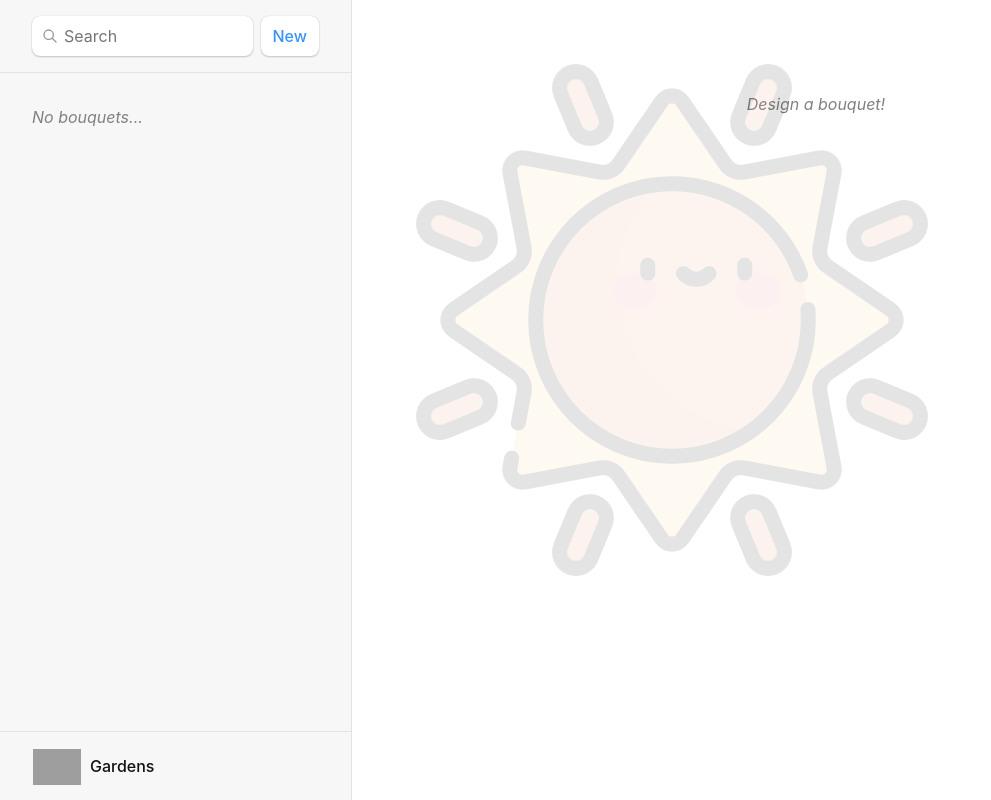
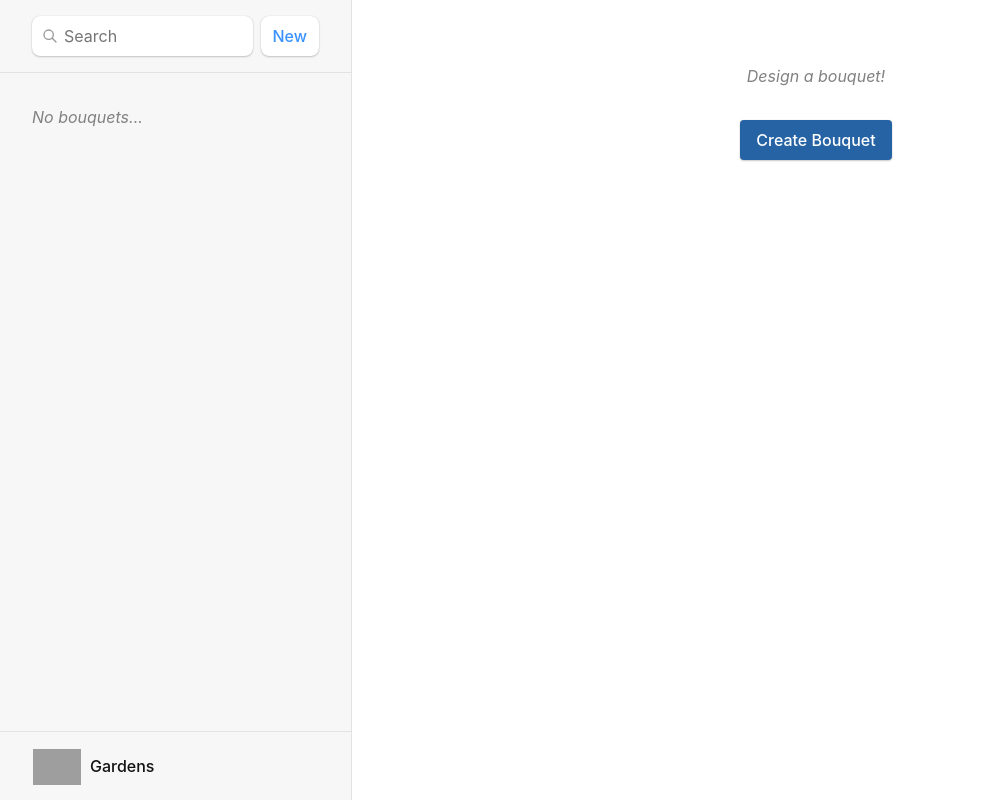
Before and after one commit to nyfz18/Gardens, a React (Vite) app: page / in a window 1280 px wide. Shown: the whole page, without its empty margins (0-991 px from the left). Built offline with nearby package versions, Linux system fonts and the light colour scheme; grey boxes are pictures that could not be loaded.

Commit message:
changed some

```diff
--- a/src/index.css
+++ b/src/index.css
@@ -372,13 +372,19 @@ i {
   color: #121212;
 }
 
-#zero-state:before {
-  display: block;
-  margin-bottom: 0.5rem;
-  content: url('/images/sun.png');
-  width: 20px;
-  height: 20px;
-  opacity: 0.1;
+#zero-state button {
+  margin-top: 1rem;
+  padding: 0.5rem 1rem;
+  font-size: 1rem;
+  cursor: pointer;
+  background-color: #2663a5;
+  color: white;
+  border: none;
+  border-radius: 4px;
+}
+
+#zero-state button:hover {
+  background-color: #0056b3;
 }
 
 #error-page {
--- a/src/routes/index.jsx
+++ b/src/routes/index.jsx
@@ -1,7 +1,14 @@
+import React from 'react';
+
 export default function Index() {
-    return (
-      <p id="zero-state">
+  return (
+    <div id="zero-state">
+      <p>
         <i>Design a bouquet!</i>
       </p>
-    );
-  }
+      <button onClick={() => alert('Redirecting...')}>
+        Create Bouquet
+      </button>
+    </div>
+  );
+}
```
